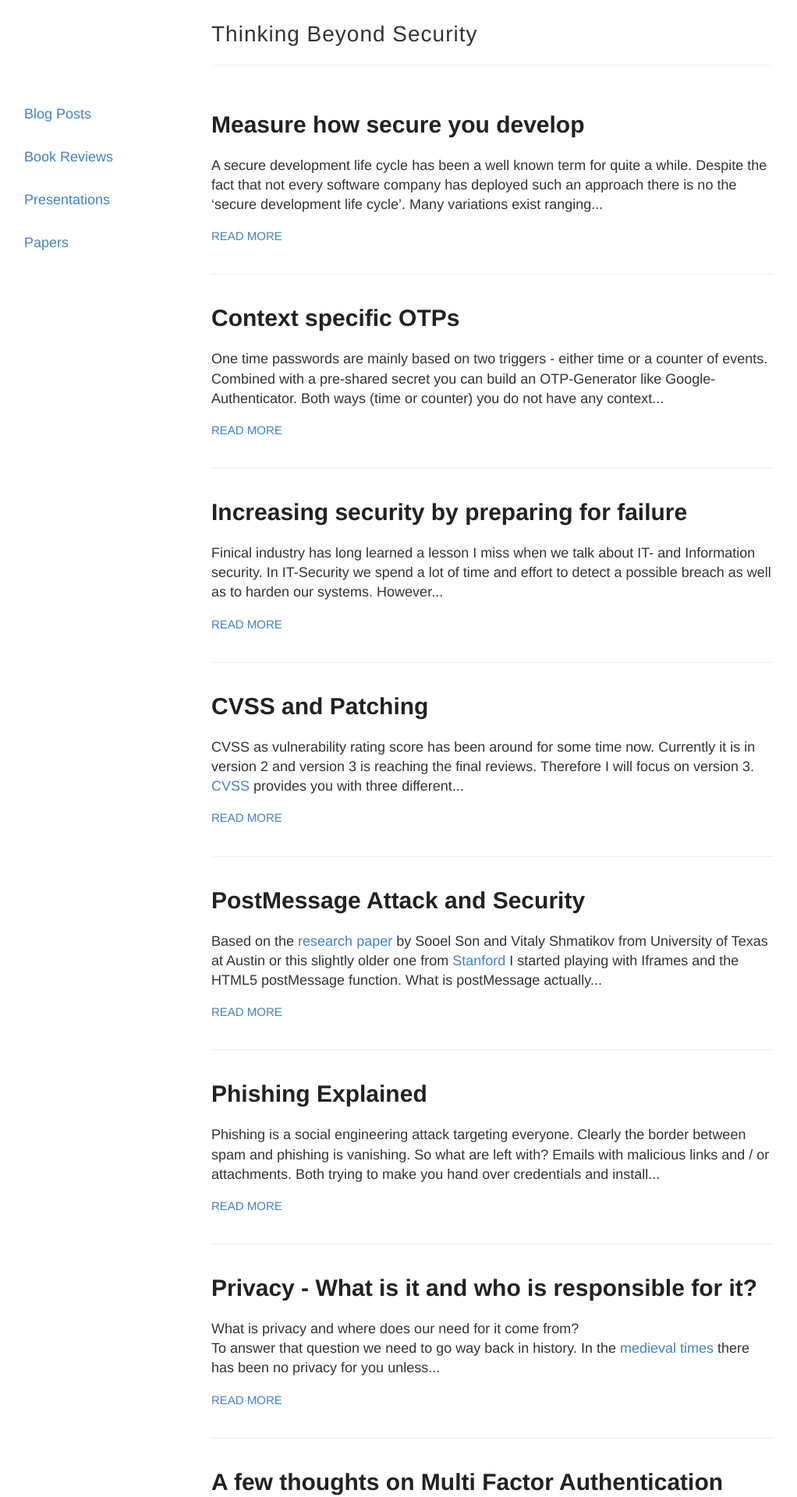
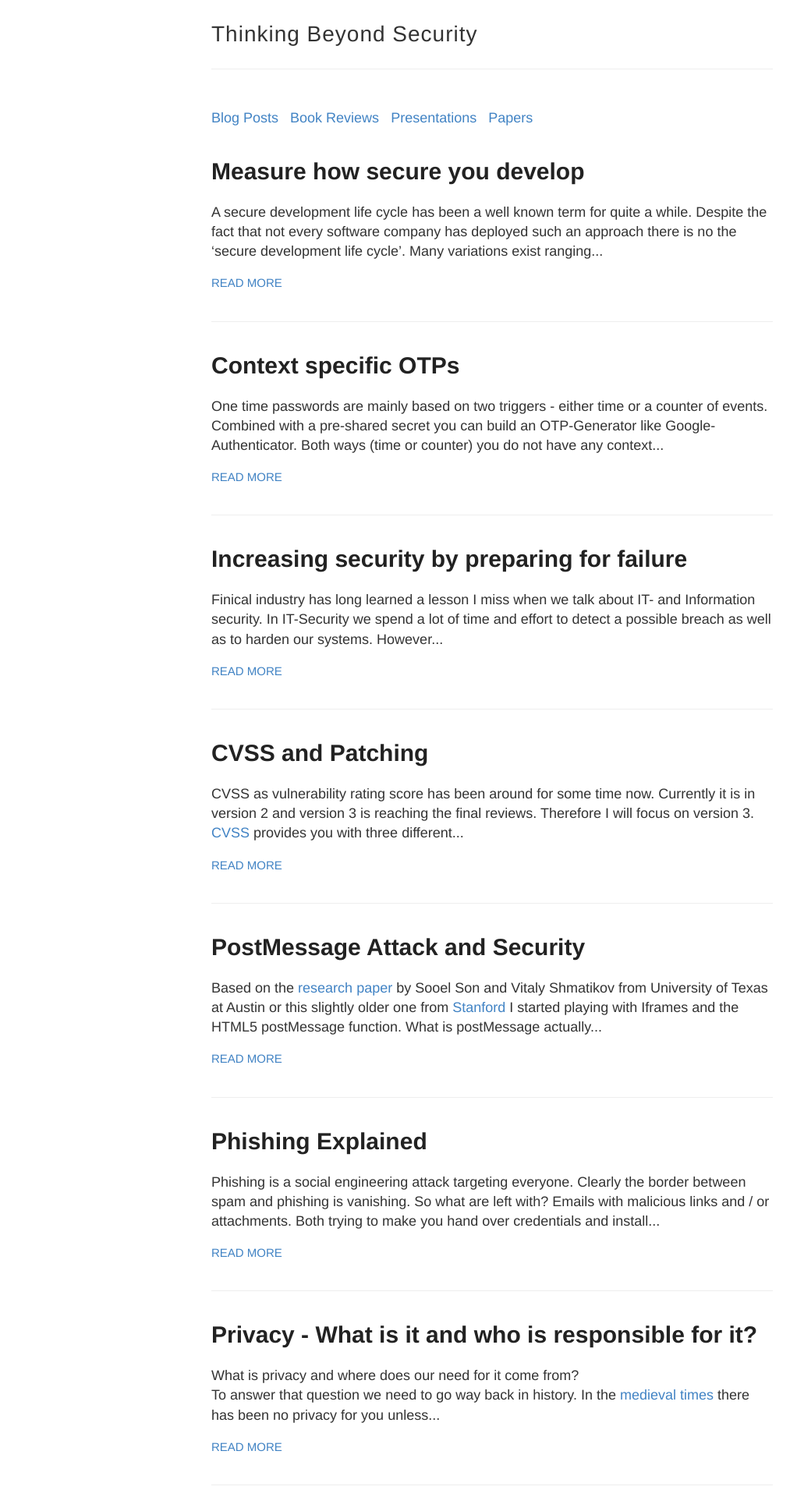
Before and after one commit to mmiedaner/mmiedaner.github.io, a Jekyll site: the page built from index.html, in a window 1280 px wide. Shown: the top 1920 px of the page at 78% size, without its empty margins (9-1031 px from the left). Built offline with Jekyll 4.4.1, drawn with Linux system fonts in a browser that asks for light colours; Markdown is read by kramdown in place of the engine named in the settings; comment, search, counter and statistics services are not loaded.

Commit message:
layout fixed

```diff
--- a/_config.yml
+++ b/_config.yml
@@ -6,8 +6,9 @@
 name: Thinking Beyond Security
 
 # Short bio or description (displayed in the header)
-# description:
+description: Security, Agile, Development, Pentesting, Architecture
 
+author: Markus Miedaner
 # URL of your avatar or profile pic (you could use your GitHub profile pic)
 # avatar:
 
@@ -39,7 +40,7 @@ google_analytics: UA-61528727-1
 
 # website URL
 # Used for Sitemap.xml and your RSS feed
-url:
+url: https://mmiedaner.github.io
 
 # If you're hosting your site at a Project repository on GitHub pages
 # (http://yourusername.github.io/repository-name)
--- a/_includes/navigation.html
+++ b/_includes/navigation.html
@@ -1,14 +1,9 @@
-<div style="width: 10%; float:left; margin-left: 40px;">
-	<div style="margin-bottom: 30px;">
-		<a href="{{ site.baseurl }}/index.html"> Blog Posts </a>
-	</div>
-	<div style="margin-bottom: 30px;">
-		<a href="{{ site.baseurl }}/_reviews/index.html"> Book Reviews </a>
-	</div>
-	<div style="margin-bottom: 30px;">
-		<a href="{{ site.baseurl }}/_pressos/index.html"> Presentations </a>
-	</div>
-	<div style="margin-bottom: 30px;">
-		<a href="{{ site.baseurl }}/_papers/index.html"> Papers </a>
-	</div>
+<div class="nav" >
+	<a href="{{ site.baseurl }}/index.html"> Blog Posts </a>
+ &nbsp;
+	<a href="{{ site.baseurl }}/_reviews/index.html"> Book Reviews </a>
+	&nbsp;
+	<a href="{{ site.baseurl }}/_pressos/index.html"> Presentations </a>
+	&nbsp;
+	<a href="{{ site.baseurl }}/_papers/index.html"> Papers </a>
 </div>
--- a/_layouts/default.html
+++ b/_layouts/default.html
@@ -7,7 +7,7 @@
 
     <title>{{ site.name }}</title>
 
-    <meta name="author" content="{{ site.name }}" />
+    <meta name="author" content="{{ site.author }}" />
     <meta name="description" content="{{ site.description }}">
 
     <!--[if lt IE 9]>
@@ -15,7 +15,7 @@
     <![endif]-->
 
     <link rel="stylesheet" type="text/css" href="{{ site.baseurl }}/style.css" />
-    <link rel="alternate" type="application/rss+xml" title="{{ site.name }} - {{ site.description }}" href="{{ site.baseurl }}/feed.xml" />
+    <link rel="alternate" type="application/rss+xml" title="{{ site.name }}" href="{{ site.baseurl }}/feed.xml"/>
 
   </head>
 
@@ -25,18 +25,15 @@
         <header class="masthead clearfix">
           <div class="site-info">
             <h1 class="site-name"><a href="{{ site.baseurl }}/">{{ site.name }}</a></h1>
-            <p class="site-description">{{ site.description }}</p>
           </div>
 	</header>
       </div>
     </div>
     <div>
-	<div>
+   	<div id="main" role="main" class="container">
 		{% include navigation.html %}
+		{{ content }}
 	</div>
-   	<div id="main" role="main" class="container">
-      		{{ content }}
-    	</div>
     </div>
     <div class="wrapper-footer">
       <div class="container">
```
